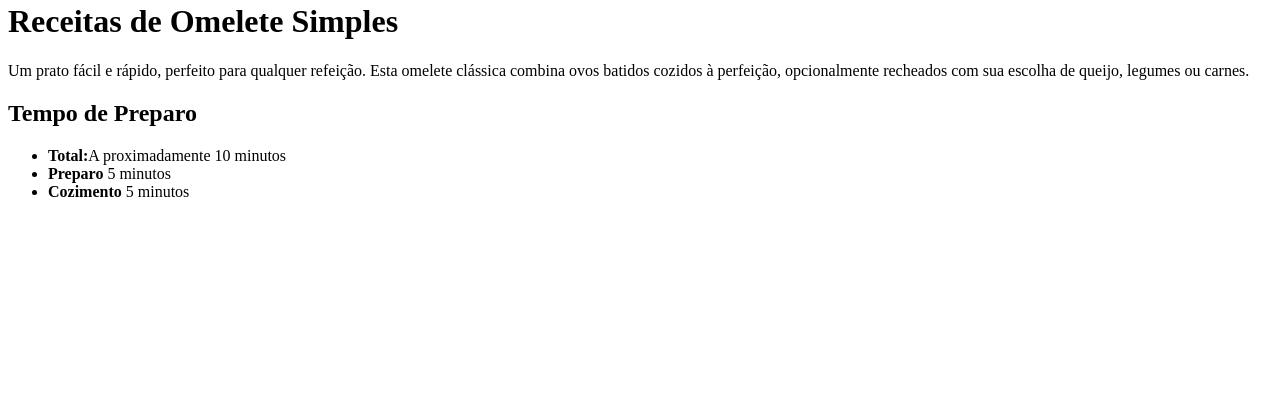
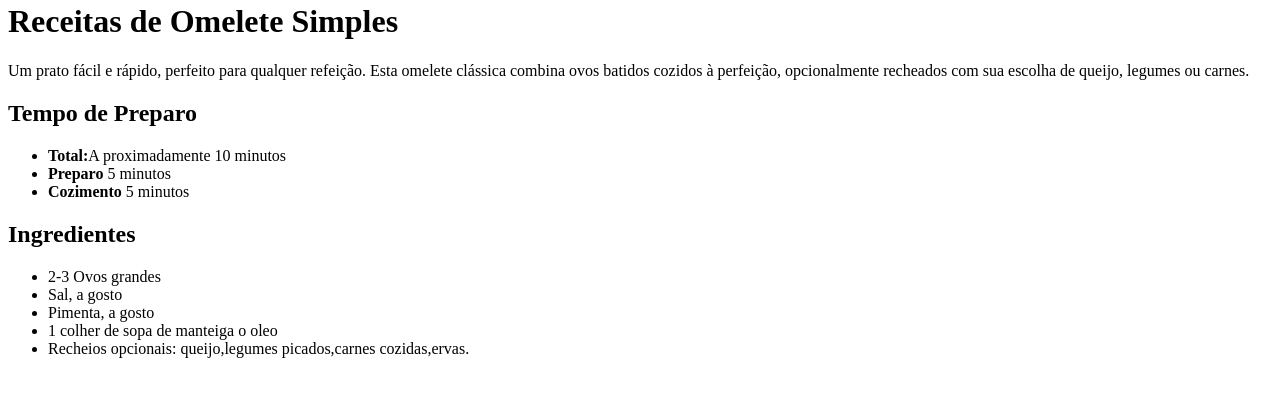
Before and after one commit to rhogerss9/receitas, a plain HTML site: page index.html in a window 1280 px wide. Shown: the part 330-726 px from the top of the page. Drawn offline with Linux system fonts and the light colour scheme.

Commit message:
terceiro commit do Html

```diff
--- a/index.html
+++ b/index.html
@@ -28,6 +28,22 @@
         </ul>
     </div>
 
+    <div>
+        <h2>Ingredientes</h2>
+
+        <ul>
+            <li>2-3 Ovos grandes</li>
+            <li>Sal, a gosto</li>
+            <li>Pimenta, a gosto</li>
+            <li>1 colher de sopa de manteiga o oleo</li>
+            <li>Recheios opcionais: queijo,legumes picados,carnes cozidas,ervas.</li>
+        </ul>
+    </div>
+
+
+
+
+
 </div>
 </body>
 </html>
```
